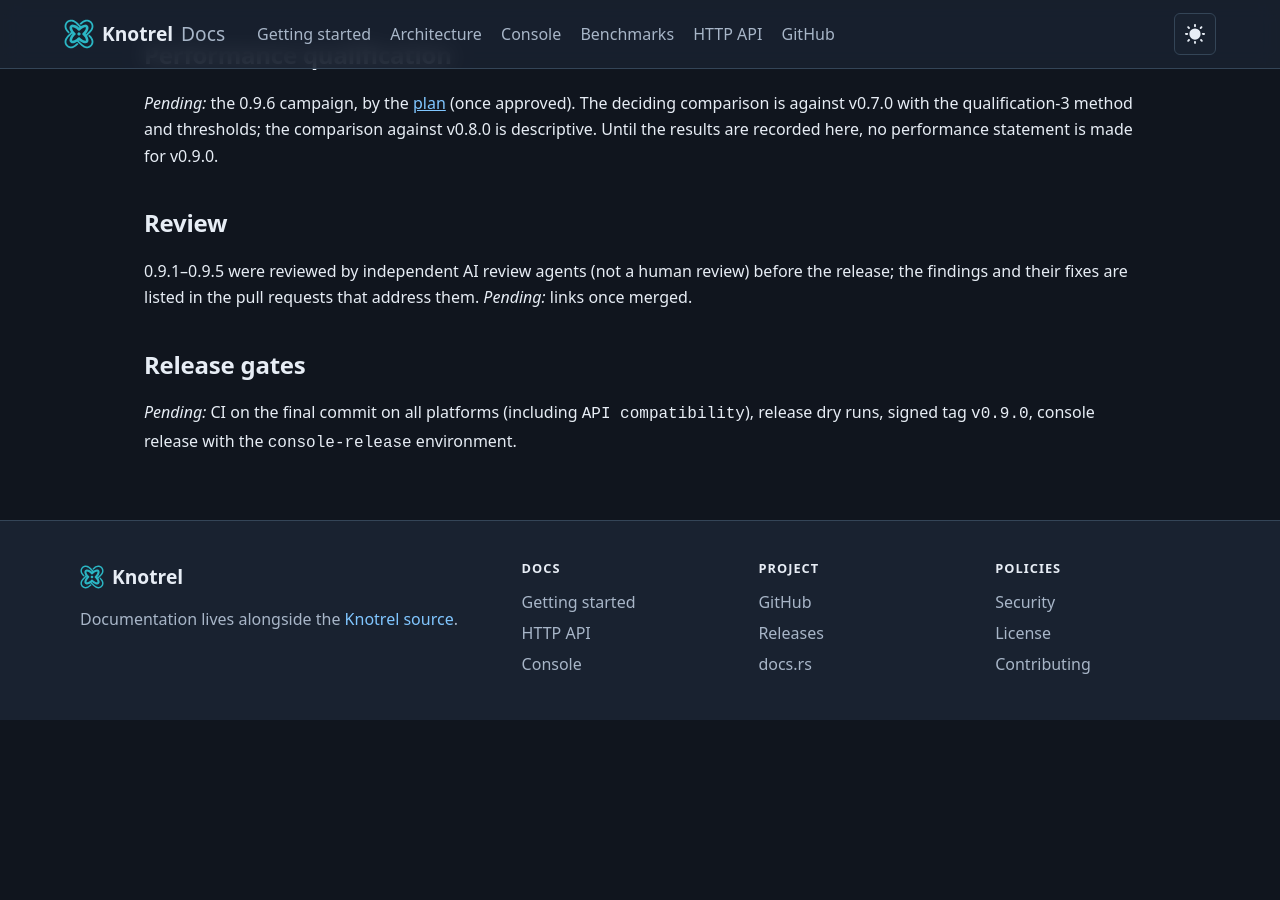
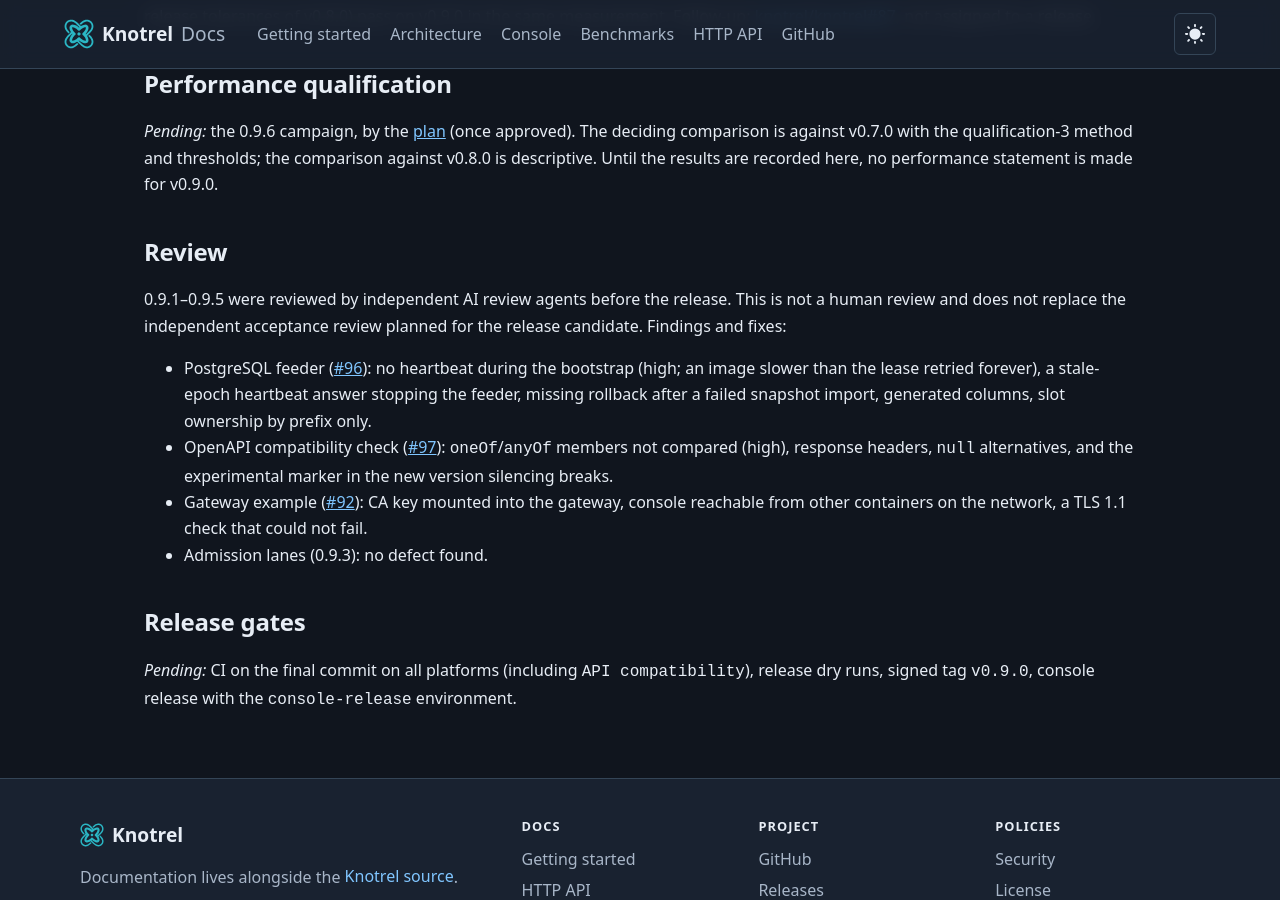
Before and after one commit to knotrel/knotrel, a Jekyll site: the page built from docs/releases/v0.9.0-release-notes.md, in a window 1280 px wide and 900 px high, scrolled down 2301 px. Built offline with Jekyll 4.4.1, drawn with Linux system fonts in a browser that asks for light colours; our own code applies the rules of GitHub Pages for plain Markdown files; before the commit the page ends 3021 px from its top, so only the background shows below that; some of the changed text lies outside the part shown.

Commit message:
docs(release): record the 0.9.1-0.9.5 review and the console listen option
Co-Authored-By: Claude Opus 5.5 <noreply@anthropic.com>

```diff
--- a/docs/releases/v0.9.0-release-notes.md
+++ b/docs/releases/v0.9.0-release-notes.md
@@ -58,8 +58,10 @@ Compatibility).
 - [Deployment guide](../deployment.md): gateway, and upgrade between minor
   versions (stop, replace the binary, start, rebuild from the source).
 
-**Console 0.9.0.** No functional change; released for lockstep. Supported
-server range now `>=0.8.0 <0.10.0`.
+**Console 0.9.0.** No change to the UI. The container gets an optional
+`KNOTREL_CONSOLE_LISTEN` (default `8080 [::]:8080`, as before), used by the
+gateway example to listen on loopback only. Supported server range now
+`>=0.8.0 <0.10.0`.
 
 ## Compatibility
 
@@ -112,9 +114,23 @@ made for v0.9.0.
 
 ## Review
 
-0.9.1–0.9.5 were reviewed by independent AI review agents (not a human
-review) before the release; the findings and their fixes are listed in the
-pull requests that address them. *Pending:* links once merged.
+0.9.1–0.9.5 were reviewed by independent AI review agents before the
+release. This is not a human review and does not replace the independent
+acceptance review planned for the release candidate. Findings and fixes:
+
+- PostgreSQL feeder ([#96](https://github.com/knotrel/knotrel/pull/96)): no
+  heartbeat during the bootstrap (high; an image slower than the lease
+  retried forever), a stale-epoch heartbeat answer stopping the feeder,
+  missing rollback after a failed snapshot import, generated columns, slot
+  ownership by prefix only.
+- OpenAPI compatibility check ([#97](https://github.com/knotrel/knotrel/pull/97)):
+  `oneOf`/`anyOf` members not compared (high), response headers, `null`
+  alternatives, and the experimental marker in the new version silencing
+  breaks.
+- Gateway example ([#92](https://github.com/knotrel/knotrel/pull/92)): CA key
+  mounted into the gateway, console reachable from other containers on the
+  network, a TLS 1.1 check that could not fail.
+- Admission lanes (0.9.3): no defect found.
 
 ## Release gates
 
```
Also changed, not shown: docs/releases/v1.0-readiness.md (+2 -2 lines).
